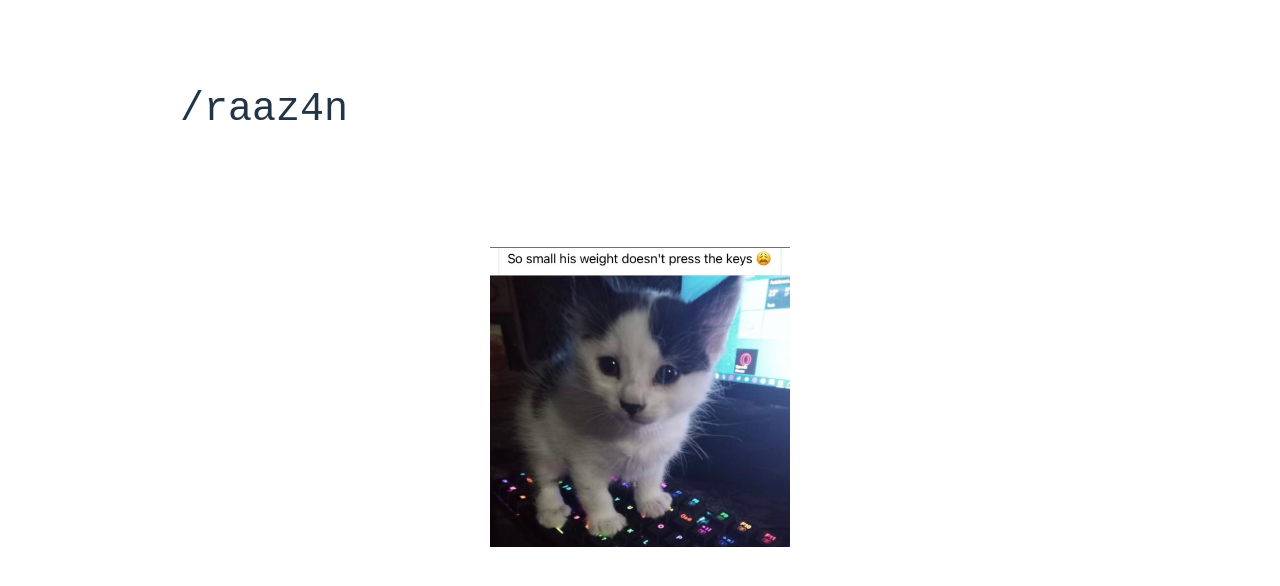
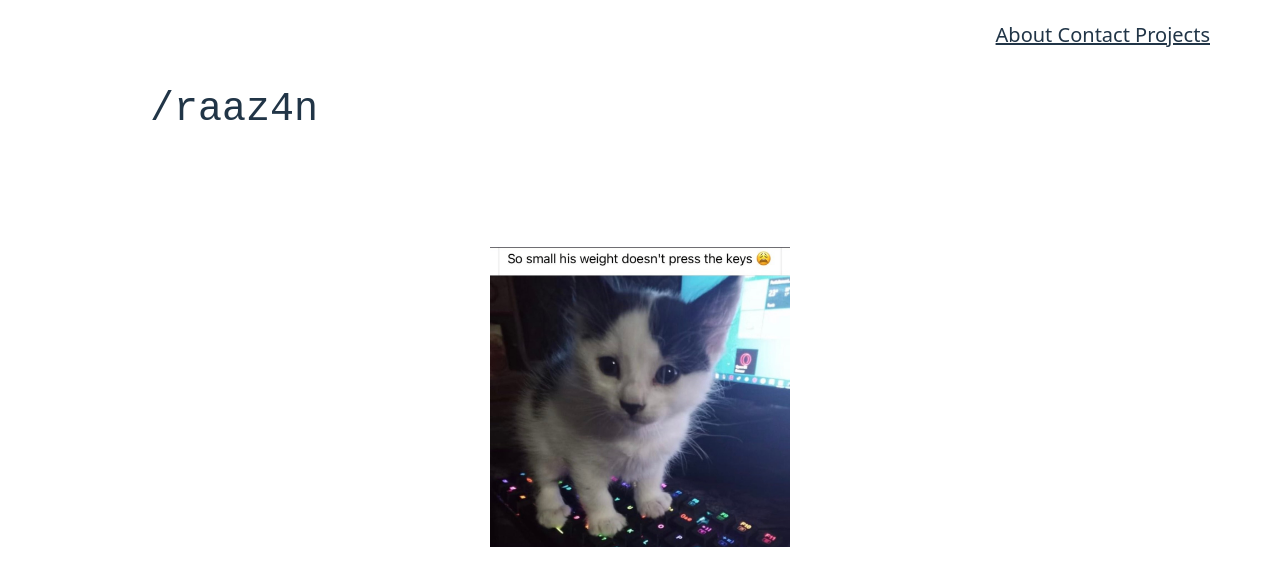
Before and after one commit to raaz4n/portfolio, a React (Vite) app: page / in a window 1280 px wide. Shown: the top 586 px of the page. Built offline with nearby package versions, Linux system fonts and the light colour scheme; grey boxes are pictures that could not be loaded; a web font is replaced by a local one.

Commit message:
creating sections

```diff
--- a/src/App.css
+++ b/src/App.css
@@ -3,19 +3,6 @@
   margin: 0 auto;
   padding: 2rem;
   text-align: center;
-}
-
-.logo {
-  height: 6em;
-  padding: 1.5em;
-  will-change: filter;
-  transition: filter 300ms;
-}
-.logo:hover {
-  filter: drop-shadow(0 0 2em #646cffaa);
-}
-.logo.react:hover {
-  filter: drop-shadow(0 0 2em #61dafbaa);
 }
 
 .google-sans {
@@ -33,27 +20,25 @@
   font-size: 40px;
   display: flex;
   align-items: center;
-  gap: 1em;
+  gap: 10px;
+}
+
+.sections {
+  position: absolute;
+  top: 0;
+  right: 50px;
+  padding: 1em;
+  font-size: 20px;
+
+  display: flex;
+  align-items: center;
+  gap: 25px;
+  text-decoration: underline;
 }
 
 .tlgif{
   height: 50px;
   width: 50px;
-}
-
-@keyframes logo-spin {
-  from {
-    transform: rotate(0deg);
-  }
-  to {
-    transform: rotate(360deg);
-  }
-}
-
-@media (prefers-reduced-motion: no-preference) {
-  a:nth-of-type(2) .logo {
-    animation: logo-spin infinite 20s linear;
-  }
 }
 
 .photo{
--- a/src/App.jsx
+++ b/src/App.jsx
@@ -8,11 +8,14 @@ function App() {
   console.log(`count is ${count}`)
   return (
     <>
-      <div className="google-sans tl">
+      <div className = "google-sans tl">
         <video autoPlay loop muted playsInline className = "tlgif">
           <source src = {astromp4} type="video/mp4"/>
         </video>
         <p>/raaz4n</p>
+      </div>
+      <div className = "sections">
+        About Contact Projects
       </div>
       <div>
         <img className = "photo" src = {myPhoto} alt = "small cat can't press any keys on the keyboard"/>
```
